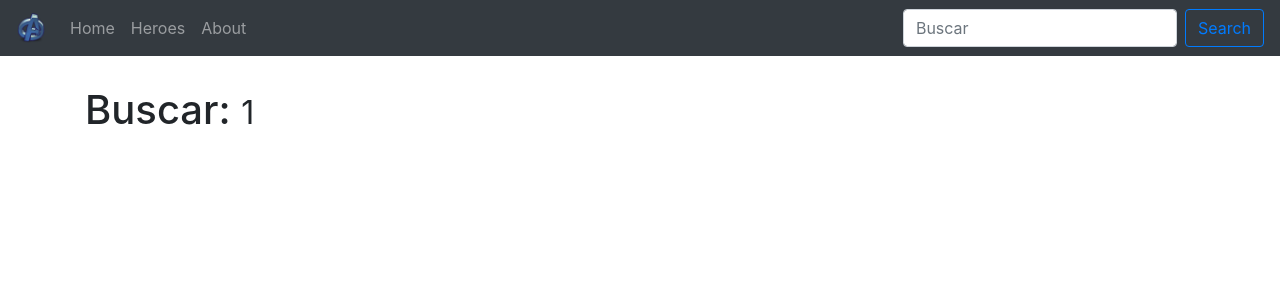
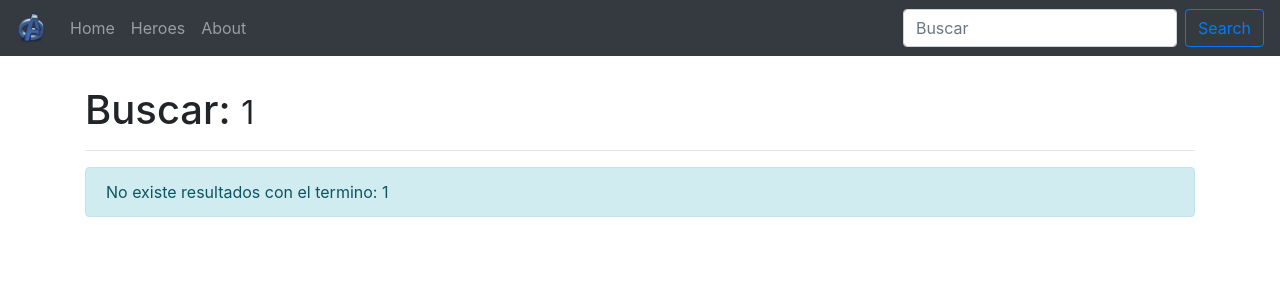
Before and after one commit to willys7/SPA-Angular5-, an Angular app: page /search/1 in a window 1280 px wide. Shown: the top 300 px of the page. Built offline with nearby package versions, Linux system fonts and the light colour scheme.

Commit message:
add more content to search page

```diff
--- a/src/app/components/search/search.component.html
+++ b/src/app/components/search/search.component.html
@@ -1,4 +1,13 @@
 <h1>Buscar: <small> {{search}}</small></h1>
+<hr>
+<div class="row" *ngIf="heroes.length == 0">
+  <div class="col-md-12">
+    <div class="alert alert-info" role="alert">
+      No existe resultados con el termino: {{search}}
+    </div>
+  </div>
+
+</div>
 <div class="card-columns">
   <div class="card p-3 animated fadeIn fast" *ngFor="let heroe of heroes; let i=index">
     <img class="card-img-top img-fluid" src="{{heroe.img}}" alt="Card image cap">
```
